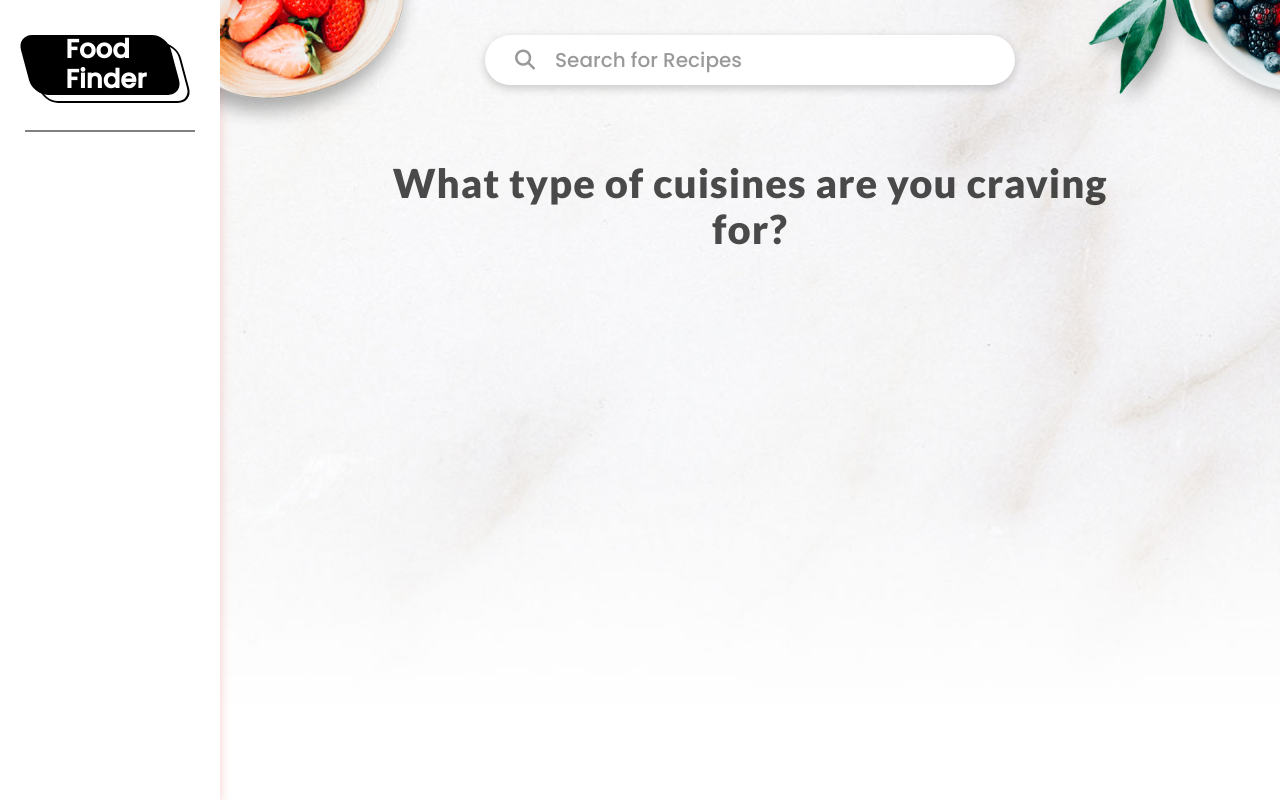
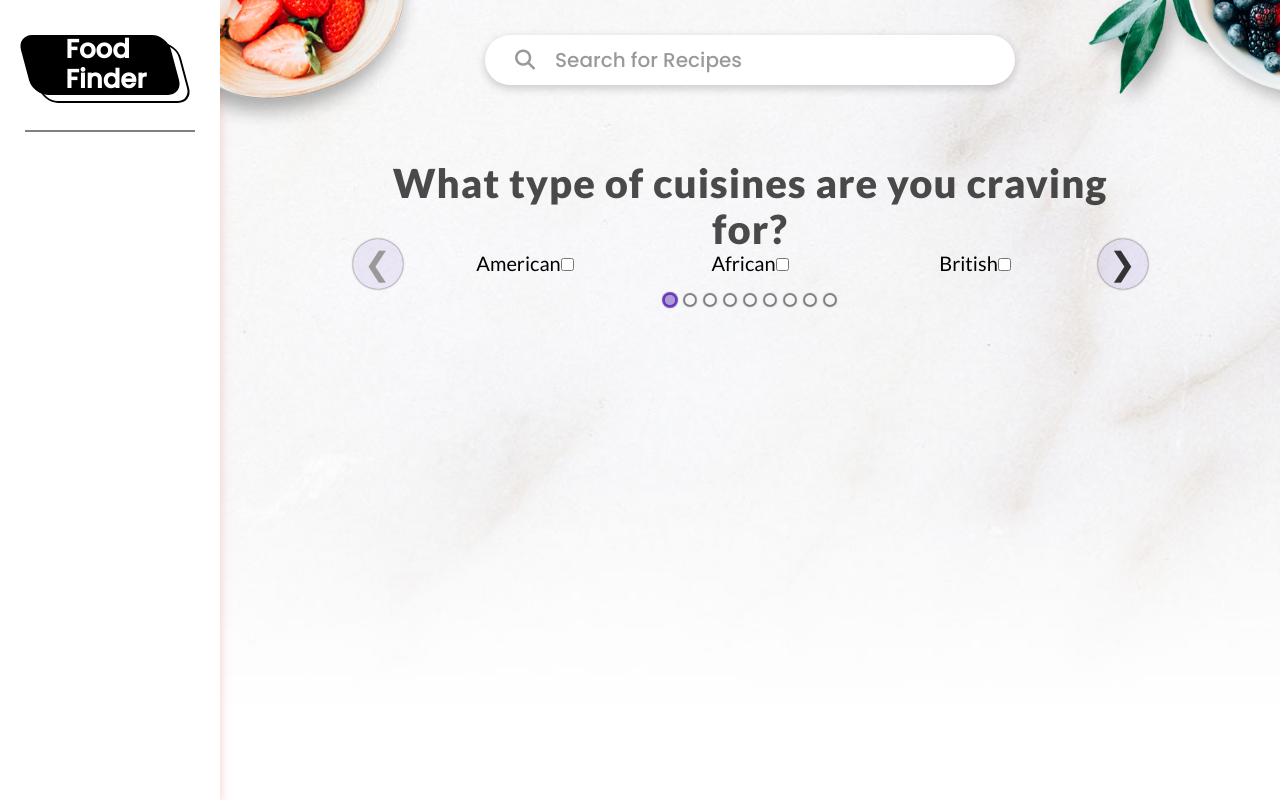
Before and after one commit to LesterYiu/food-finder, a React (Create React App) app: page / in a window 1280 px wide. Built offline with nearby package versions, Linux system fonts and the light colour scheme.

Commit message:
added carousel in form component, added selections for cuisines

```diff
--- a/package.json
+++ b/package.json
@@ -11,6 +11,7 @@
     "node-sass": "^7.0.1",
     "react": "^18.2.0",
     "react-dom": "^18.2.0",
+    "react-elastic-carousel": "^0.11.5",
     "react-router-dom": "^6.3.0",
     "react-scripts": "5.0.1",
     "uuid": "^8.3.2",
--- /dev/null
+++ b/src/components/Form.js
@@ -0,0 +1,123 @@
+import Carousel from 'react-elastic-carousel';
+
+const breakPoints = [
+    {width: 1, itemsToShow: 1},
+    {width: 550, itemsToShow: 3},
+    {width: 768, itemsToShow: 3},
+    {width: 1200, itemsToShow: 6},
+];
+
+const Form = () => {
+    return(
+        <form action="">
+            <Carousel focusOnSelect={true} breakPoints={breakPoints} itemsToScroll={2}>
+                <div>
+                    <label htmlFor="american">American</label>
+                    <input id="american" type="checkbox" name="cuisine" value="american" />
+                </div>
+                <div>
+                    <label htmlFor="african">African</label>
+                    <input id="african" type="checkbox" name="cuisine" value="african" />
+                </div>
+                <div>
+                    <label htmlFor="african">British</label>
+                    <input id="british" type="checkbox" name="cuisine" value="british" />
+                </div>
+                <div>
+                    <label htmlFor="cajun">Cajun</label>
+                    <input id="cajun" type="checkbox" name="cuisine" value="cajun" />
+                </div>
+                <div>
+                    <label htmlFor="caribbean">Caribbean</label>
+                    <input id="caribbean" type="checkbox" name="cuisine" value="caribbean" />
+                </div>
+                <div>
+                    <label htmlFor="chinese">Chinese</label>
+                    <input id="chinese" type="checkbox" name="cuisine" value="chinese" />
+                </div>
+                <div>
+                    <label htmlFor="eastern european">Eastern European</label>
+                    <input id="eastern european" type="checkbox" name="cuisine" value="eastern european" />
+                </div>
+                <div>
+                    <label htmlFor="european">European</label>
+                    <input id="european" type="checkbox" name="cuisine" value="european" />
+                </div>
+                <div>
+                    <label htmlFor="french">French</label>
+                    <input id="french" type="checkbox" name="cuisine" value="french" />
+                </div>
+                <div>
+                    <label htmlFor="german">German</label>
+                    <input id="german" type="checkbox" name="cuisine" value="german" />
+                </div>
+                <div>
+                    <label htmlFor="german">Greek</label>
+                    <input id="greek" type="checkbox" name="cuisine" value="greek" />
+                </div>
+                <div>
+                    <label htmlFor="indian">Indian</label>
+                    <input id="indian" type="checkbox" name="cuisine" value="indian" />
+                </div>
+                <div>
+                    <label htmlFor="irish">Irish</label>
+                    <input id="irish" type="checkbox" name="cuisine" value="irish" />
+                </div>
+                <div>
+                    <label htmlFor="italian">Italian</label>
+                    <input id="italian" type="checkbox" name="cuisine" value="italian" />
+                </div>
+                <div>
+                    <label htmlFor="japanese">Japanese</label>
+                    <input id="japanese" type="checkbox" name="cuisine" value="japanese" />
+                </div>
+                <div>
+                    <label htmlFor="jewish">Jewish</label>
+                    <input id="jewish" type="checkbox" name="cuisine" value="jewish" />
+                </div>
+                <div>
+                    <label htmlFor="korean">Korean</label>
+                    <input id="korean" type="checkbox" name="cuisine" value="korean" />
+                </div>
+                <div>
+                    <label htmlFor="latin american">Latin American</label>
+                    <input id="latin american" type="checkbox" name="cuisine" value="latin american" />
+                </div>
+                <div>
+                    <label htmlFor="mediterranean">Mediterranean</label>
+                    <input id="mediterranean" type="checkbox" name="cuisine" value="mediterranean" />
+                </div>
+                <div>
+                    <label htmlFor="mexican">Mexican</label>
+                    <input id="mexican" type="checkbox" name="cuisine" value="mexican" />
+                </div>
+                <div>
+                    <label htmlFor="middle eastern">Middle Eastern</label>
+                    <input id="middle eastern" type="checkbox" name="cuisine" value="middle eastern" />
+                </div>
+                <div>
+                    <label htmlFor="nordic">Nordic</label>
+                    <input id="nordic" type="checkbox" name="cuisine" value="nordic" />
+                </div>
+                <div>
+                    <label htmlFor="southern">Southern</label>
+                    <input id="southern" type="checkbox" name="cuisine" value="southern" />
+                </div>
+                <div>
+                    <label htmlFor="spanish">Spanish</label>
+                    <input id="spanish" type="checkbox" name="cuisine" value="spanish" />
+                </div>
+                <div>
+                    <label htmlFor="thai">Thai</label>
+                    <input id="thai" type="checkbox" name="cuisine" value="thai" />
+                </div>
+                <div>
+                    <label htmlFor="vietnamese">Vietnamese</label>
+                    <input id="vietnamese" type="checkbox" name="cuisine" value="vietnamese" />
+                </div>
+            </Carousel>
+        </form>
+    )
+}
+
+export default Form;
--- a/src/components/Gallery.js
+++ b/src/components/Gallery.js
@@ -1,4 +1,5 @@
 import axios from "axios";
+import Form from "./Form";
 
 const Gallery = () => {
 
@@ -19,8 +20,10 @@ const Gallery = () => {
         <section className="gallerySection">
             <div className="wrapper">
                 <h1>What type of cuisines are you craving for?</h1>
+                <Form/>
             </div>
         </section>
+
     )
 }
 
```
Also changed, not shown: 1 other file (tests, documents, lock files or other folders).
